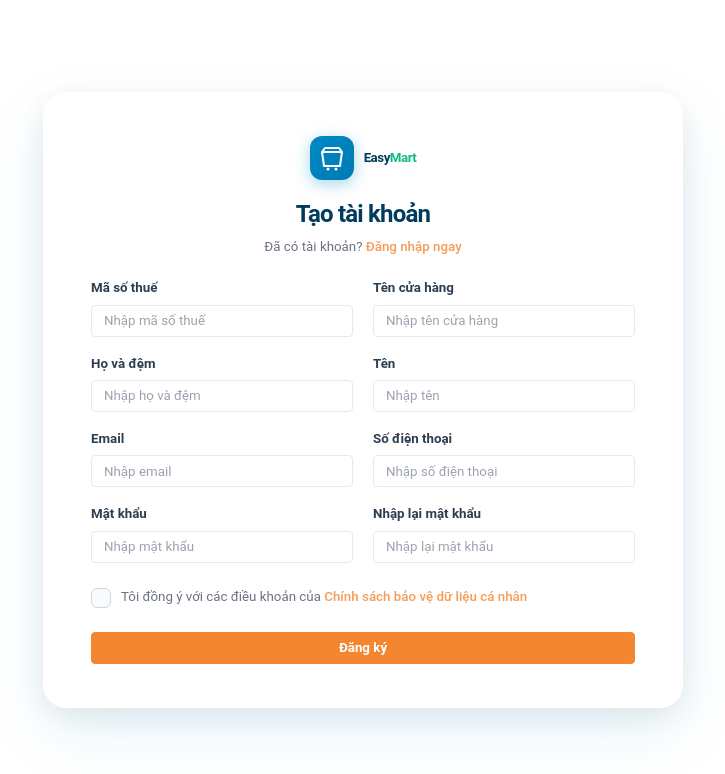
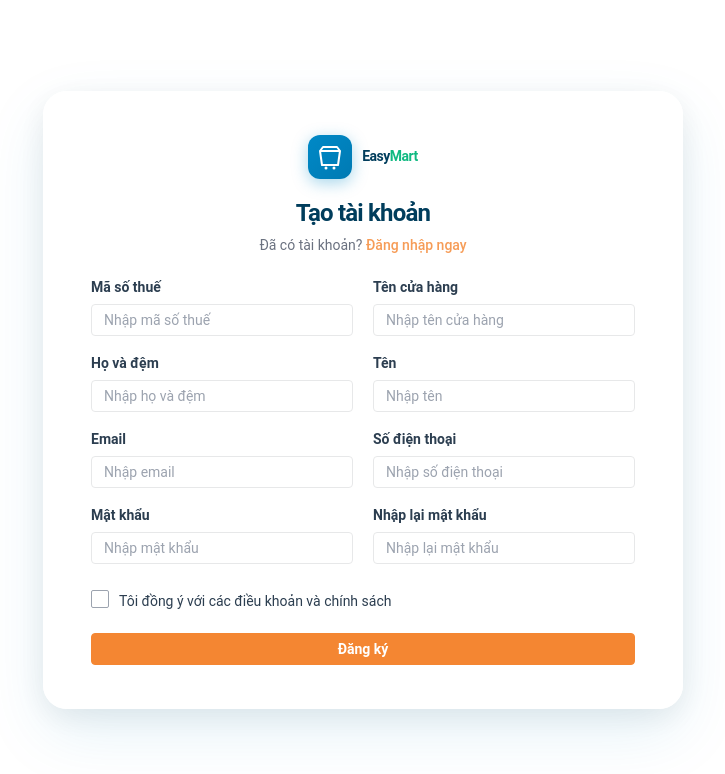
Before and after one commit to lehung1881/EasyMart.UI, a Vue app: page /register in a window 1280 px wide. Shown: the top 774 px of the page, without its empty margins (277-1002 px from the left). Built offline with nearby package versions, Linux system fonts and the light colour scheme.

Commit message:
Thêm control checkbox

```diff
--- a/src/assets/styles/_base.scss
+++ b/src/assets/styles/_base.scss
@@ -2,7 +2,7 @@
 
 // Typography tokens
 $font-family-base: Roboto, Helvetica, Arial, sans-serif;
-$font-size-base: 0.875rem;
+$font-size-base: 14px;
 $font-weight-button: 700;
 
 // Button spacing tokens
--- /dev/null
+++ b/src/components/base/BaseCheckbox.vue
@@ -0,0 +1,150 @@
+<template>
+    <label class="base-checkbox" :class="[sizeClass, { disabled }]" :for="resolvedId">
+        <input
+            :id="resolvedId"
+            class="base-checkbox__input"
+            type="checkbox"
+            :checked="modelValue"
+            :disabled="disabled"
+            @change="onChange"
+        />
+        <div class="base-checkbox__box" aria-hidden="true">
+            <svg viewBox="0 0 12 10" fill="none">
+                <path
+                    d="M1.5 5.5L4.5 8.5L10.5 1.5"
+                    stroke="currentColor"
+                    stroke-width="1.8"
+                    stroke-linecap="round"
+                    stroke-linejoin="round"
+                />
+            </svg>
+        </div>
+        <div class="base-checkbox__label">
+            <slot name="label">{{ label }}</slot>
+        </div>
+    </label>
+</template>
+
+<script setup lang="ts">
+import { computed, useId } from "vue";
+
+type CheckboxSize = "sm" | "md" | "lg";
+
+interface Props {
+    modelValue: boolean;
+    label?: string;
+    size?: CheckboxSize;
+    disabled?: boolean;
+    id?: string;
+}
+
+const props = withDefaults(defineProps<Props>(), {
+    label: "",
+    size: "md",
+    disabled: false,
+    id: "",
+});
+
+const emit = defineEmits<{
+    (event: "update:modelValue", value: boolean): void;
+    (event: "change", value: Event): void;
+}>();
+
+const generatedId = useId();
+const resolvedId = computed(() => props.id || `base-checkbox-${generatedId}`);
+const sizeClass = computed(() => `size-${props.size}`);
+
+function onChange(event: Event): void {
+    if (props.disabled) return;
+    const target = event.target as HTMLInputElement;
+    emit("update:modelValue", target.checked);
+    emit("change", event);
+}
+</script>
+
+<style scoped lang="scss">
+@use "@/assets/styles/base" as *;
+
+.base-checkbox {
+    display: inline-flex;
+    align-items: end;
+    gap: 10px;
+    cursor: pointer;
+    user-select: none;
+    font-family: $font-family-base;
+    font-size: $font-size-base;
+    color: $color-text-black;
+}
+
+.base-checkbox__input {
+    position: absolute;
+    opacity: 0;
+    width: 0;
+    height: 0;
+    pointer-events: none;
+}
+
+.base-checkbox__box {
+    flex-shrink: 0;
+    display: inline-flex;
+    align-items: center;
+    justify-content: center;
+    line-height: 0;
+    border: 1px solid #9ca3af;
+    border-radius: 2px;
+    background: #ffffff;
+    color: #ffffff;
+    transition:
+        border-color 0.2s ease,
+        background-color 0.2s ease;
+
+    svg {
+        display: block;
+        width: 11px;
+        height: 9px;
+        opacity: 0;
+        transform: scale(0.9);
+        transition:
+            opacity 0.15s ease,
+            transform 0.15s ease;
+    }
+}
+
+.base-checkbox__label {
+    line-height: 14px;
+}
+
+.base-checkbox__input:checked + .base-checkbox__box {
+    background: $color-primary;
+    border-color: $color-primary;
+}
+.base-checkbox__input:checked + .base-checkbox__box svg {
+    opacity: 1;
+    transform: scale(1);
+}
+
+.base-checkbox__input:focus-visible + .base-checkbox__box {
+    outline: 2px solid rgba($color-primary, 0.3);
+    outline-offset: 2px;
+}
+
+.base-checkbox.disabled {
+    opacity: 0.65;
+    cursor: not-allowed;
+}
+
+.size-sm .base-checkbox__box {
+    width: 16px;
+    height: 16px;
+}
+
+.size-md .base-checkbox__box {
+    width: 18px;
+    height: 18px;
+}
+
+.size-lg .base-checkbox__box {
+    width: 20px;
+    height: 20px;
+}
+</style>
--- a/src/i18n/modules/vi/i18nAuth.ts
+++ b/src/i18n/modules/vi/i18nAuth.ts
@@ -39,7 +39,7 @@ export default {
         FieldPasswordPlaceholder: "Nhập mật khẩu",
         FieldConfirmPassword: "Nhập lại mật khẩu",
         FieldConfirmPasswordPlaceholder: "Nhập lại mật khẩu",
-        TermsText: "Tôi đồng ý với các điều khoản của",
+        TermsText: "Tôi đồng ý với các điều khoản và chính sách",
         TermsLink: "Chính sách bảo vệ dữ liệu cá nhân",
         Submit: "Đăng ký",
         ValidateTaxCodeRequired: "Vui lòng nhập mã số thuế",
--- a/src/pages/auth/Register.vue
+++ b/src/pages/auth/Register.vue
@@ -134,30 +134,23 @@
                 </div>
 
                 <div class="checkbox-row" :class="{ 'checkbox-error': errors.Terms }">
-                    <label class="checkbox-label">
-                        <input type="checkbox" v-model="form.Terms" @change="clearError('Terms')" />
-                        <span class="checkmark">
-                            <svg v-if="form.Terms" width="10" height="8" viewBox="0 0 10 8" fill="none">
-                                <path
-                                    d="M1 4l3 3 5-6"
-                                    stroke="white"
-                                    stroke-width="2"
-                                    stroke-linecap="round"
-                                    stroke-linejoin="round"
-                                />
-                            </svg>
-                        </span>
-                        <span class="checkbox-text">
+                    <BaseCheckbox v-model="form.Terms" @change="clearError('Terms')">
+                        <template #label>
                             {{ $t("i18nAuth.Register.TermsText") }}
-                            <a href="#" class="link">{{ $t("i18nAuth.Register.TermsLink") }}</a>
-                        </span>
-                    </label>
+                        </template>
+                    </BaseCheckbox>
                     <span class="error-msg" v-if="errors.Terms">{{ errors.Terms }}</span>
                 </div>
 
                 <span class="error-msg form-error" v-if="errors.Form">{{ errors.Form }}</span>
 
-                <BaseButton size="lg" variant="primary" class="submit-btn" :disabled="loading || submitted" @click="handleSubmit">
+                <BaseButton
+                    size="lg"
+                    variant="primary"
+                    class="submit-btn"
+                    :disabled="loading || submitted"
+                    @click="handleSubmit"
+                >
                     {{ $t("i18nAuth.Register.Submit") }}
                 </BaseButton>
             </div>
@@ -170,8 +163,6 @@ import { reactive, ref, getCurrentInstance } from "vue";
 import { useRouter } from "vue-router";
 import { useAuthStore } from "@/stores/auth/authStore";
 import type { RegisterRequest } from "@/models/auth/auth";
-import BaseInput from "@/components/base/BaseInput.vue";
-import BaseButton from "@/components/base/BaseButton.vue";
 
 type RegisterField =
     | "TaxCode"
@@ -579,39 +570,10 @@ function goToLogin(): void {
     margin-top: 8px;
     margin-bottom: 8px;
 }
-.checkbox-label {
-    display: flex;
-    align-items: flex-start;
-    gap: 10px;
-    cursor: pointer;
+.terms-link {
+    margin-left: 4px;
 }
-.checkbox-label input[type="checkbox"] {
-    display: none;
-}
-.checkmark {
-    flex-shrink: 0;
-    width: 20px;
-    height: 20px;
-    border: 1.5px solid #d1d5db;
-    border-radius: 6px;
-    background: #f9fafb;
-    display: flex;
-    align-items: center;
-    justify-content: center;
-    transition: all 0.2s ease;
-    margin-top: 1px;
-}
-.checkbox-label:has(input:checked) .checkmark {
-    background: $color-primary;
-    border-color: $color-primary;
-    box-shadow: 0 2px 8px rgba($color-primary, 0.35);
-}
-.checkbox-text {
-    font-size: $font-size-base;
-    color: #6b7280;
-    line-height: 1.5;
-}
-.checkbox-error .checkmark {
+.checkbox-error :deep(.base-checkbox__box) {
     border-color: #f43f5e;
 }
 
--- a/src/plugins/globalComponents.ts
+++ b/src/plugins/globalComponents.ts
@@ -1,11 +1,13 @@
 import type { App, Plugin } from "vue";
 import BaseButton from "@/components/base/BaseButton.vue";
 import BaseInput from "@/components/base/BaseInput.vue";
+import BaseCheckbox from "@/components/base/BaseCheckbox.vue";
 
 const globalComponentsPlugin: Plugin = {
     install(app: App) {
         app.component("BaseButton", BaseButton);
         app.component("BaseInput", BaseInput);
+        app.component("BaseCheckbox", BaseCheckbox);
     },
 };
 
```
